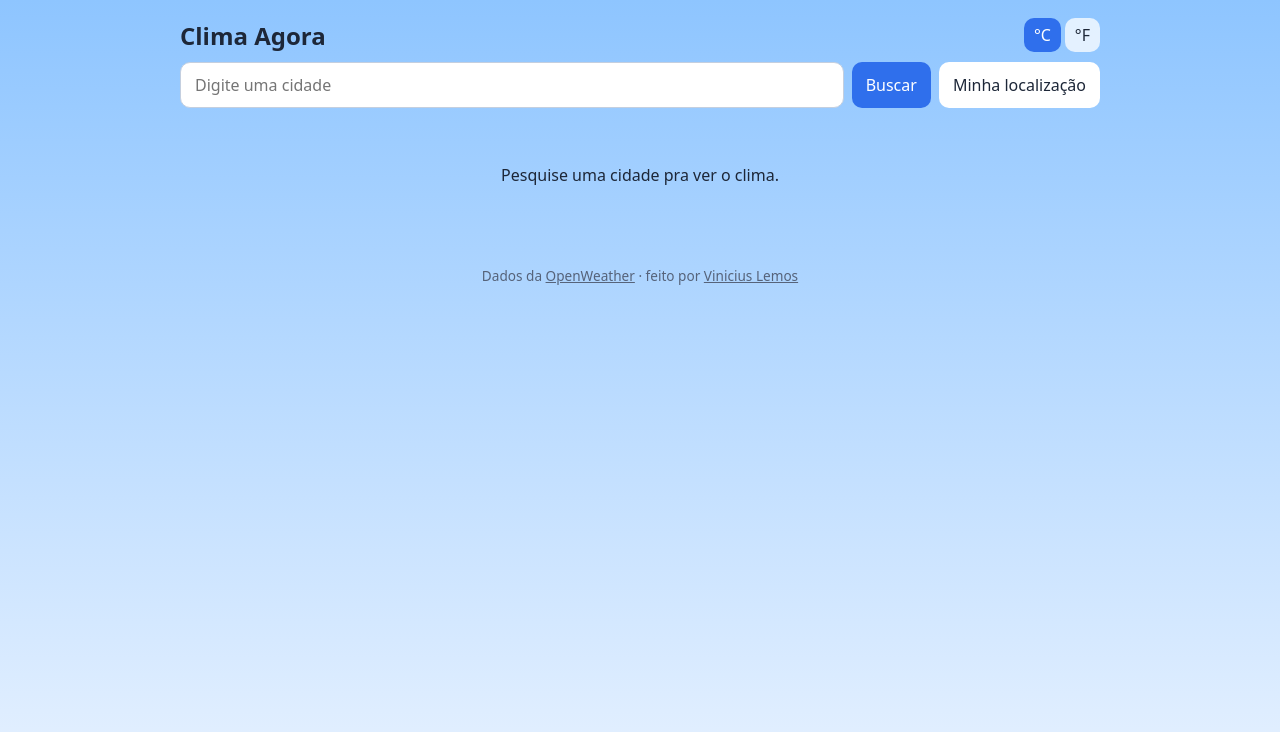
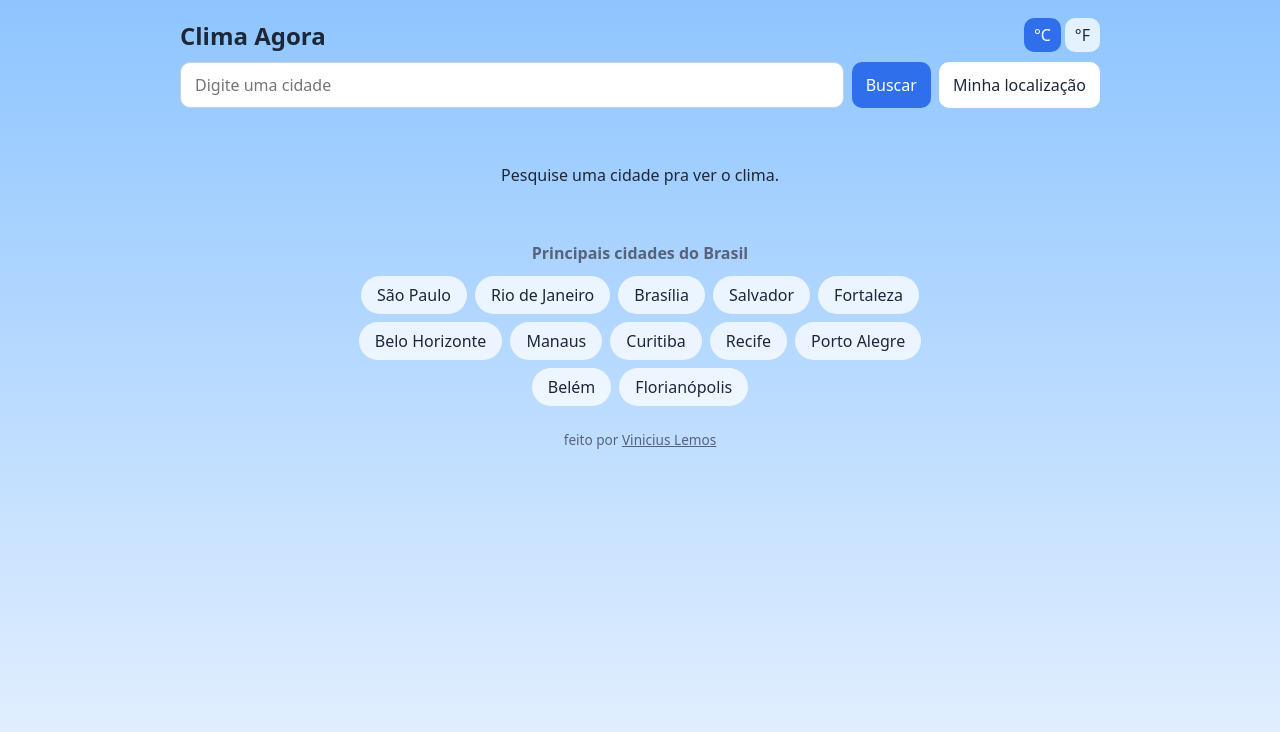
Before and after one commit to ViniciuscLemos/clima-agora, a React (Vite) app in the folder web/: page / in a window 1280 px wide. Shown: the top 732 px of the page. Built offline with nearby package versions, Linux system fonts and the light colour scheme.

Commit message:
rodapé só mostra a fonte dos dados depois da primeira busca

```diff
--- a/web/src/App.jsx
+++ b/web/src/App.jsx
@@ -2,6 +2,7 @@ import { useEffect, useRef, useState } from 'react';
 import { climaPorLocal, climaPorNome } from './api';
 import { dataLocalIso, fundoDoClima } from './utils/formatar';
 import Busca from './components/Busca';
+import CidadesBrasil from './components/CidadesBrasil';
 import ClimaAtual from './components/ClimaAtual';
 import { ProximasHoras, ProximosDias } from './components/Previsao';
 
@@ -112,6 +113,8 @@ export default function App() {
           <p className="vazio">{carregando ? 'Carregando...' : 'Pesquise uma cidade pra ver o clima.'}</p>
         )}
 
+        {!dados && !carregando && <CidadesBrasil onEscolher={buscarLocal} />}
+
         {dados && (
           <div className={`grade ${carregando ? 'carregando' : ''}`}>
             <ClimaAtual local={dados.local} atual={dados.atual} ar={dados.qualidade_ar} unidade={unidade} />
@@ -124,9 +127,9 @@ export default function App() {
       </main>
 
       <footer>
-        {dados?.fonte === 'open-meteo'
-          ? <>Dados do <a href="https://open-meteo.com/" target="_blank" rel="noreferrer">Open-Meteo</a> · </>
-          : <>Dados da <a href="https://openweathermap.org/" target="_blank" rel="noreferrer">OpenWeather</a> · </>}
+        {/* só mostra a fonte depois da primeira busca, antes disso não dá pra saber qual é */}
+        {dados?.fonte === 'open-meteo' && <>Dados do <a href="https://open-meteo.com/" target="_blank" rel="noreferrer">Open-Meteo</a> · </>}
+        {dados?.fonte === 'openweather' && <>Dados da <a href="https://openweathermap.org/" target="_blank" rel="noreferrer">OpenWeather</a> · </>}
         feito por <a href="https://github.com/ViniciuscLemos" target="_blank" rel="noreferrer">Vinicius Lemos</a>
       </footer>
     </div>
```
